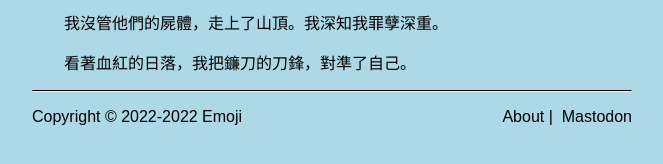
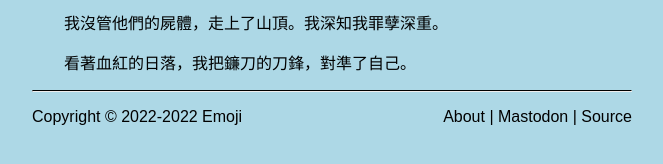
Before and after one commit to Emojigit/emojigit.github.io, a Jekyll site: the page built from _posts/2022-11-09-惡人.md, in a window 1280 px wide. Shown: the part 515-679 px from the top of the page, without its empty margins (308-971 px from the left). Built offline with Jekyll 4.4.1, drawn with Linux system fonts in a browser that asks for light colours.

```diff
--- a/_data/navigation.yml
+++ b/_data/navigation.yml
@@ -3,3 +3,5 @@
 - name: Mastodon
   link: https://mstdn.social/@1F616EMO
   custom: rel="me"
+- name: Source
+  link: https://github.com/Emojigit/emojigit.github.io
--- a/_includes/navigation.html
+++ b/_includes/navigation.html
@@ -1,4 +1,3 @@
 <span class="bottom-nav">
-    {% for item in site.data.navigation %}
-        <a href="{{ item.link }}" class="nav-item {% if page.url == item.link %}nav-current{% endif %}"{% if item.custom %} {{ item.custom }}{% endif %}>{{ item.name }}</a>{% endfor %}
+    {% for item in site.data.navigation %}<a href="{{ item.link }}" class="nav-item {% if page.url == item.link %}nav-current{% endif %}"{% if item.custom %} {{ item.custom }}{% endif %}>{{ item.name }}</a>{% endfor %}
 </span>
```
